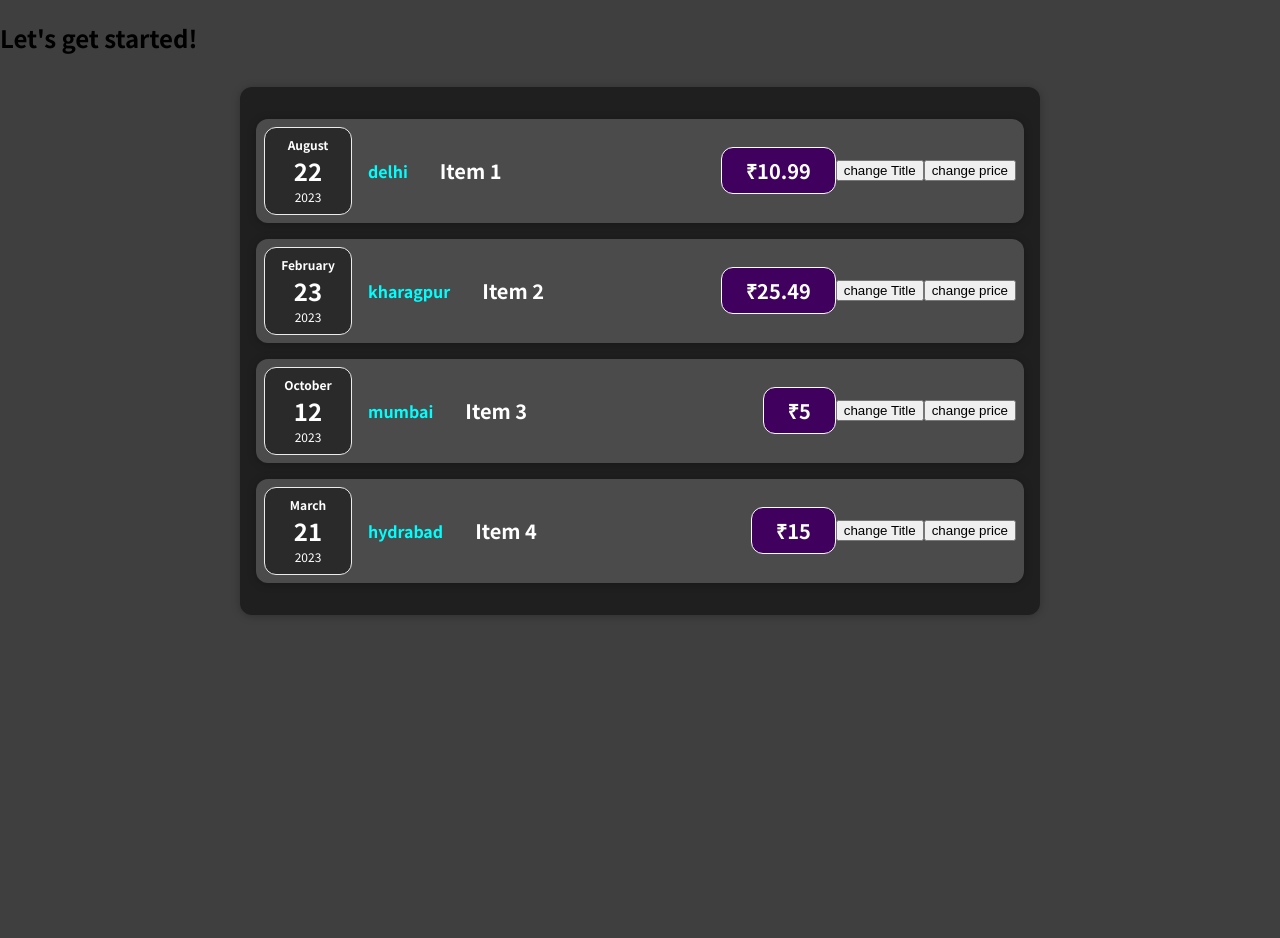
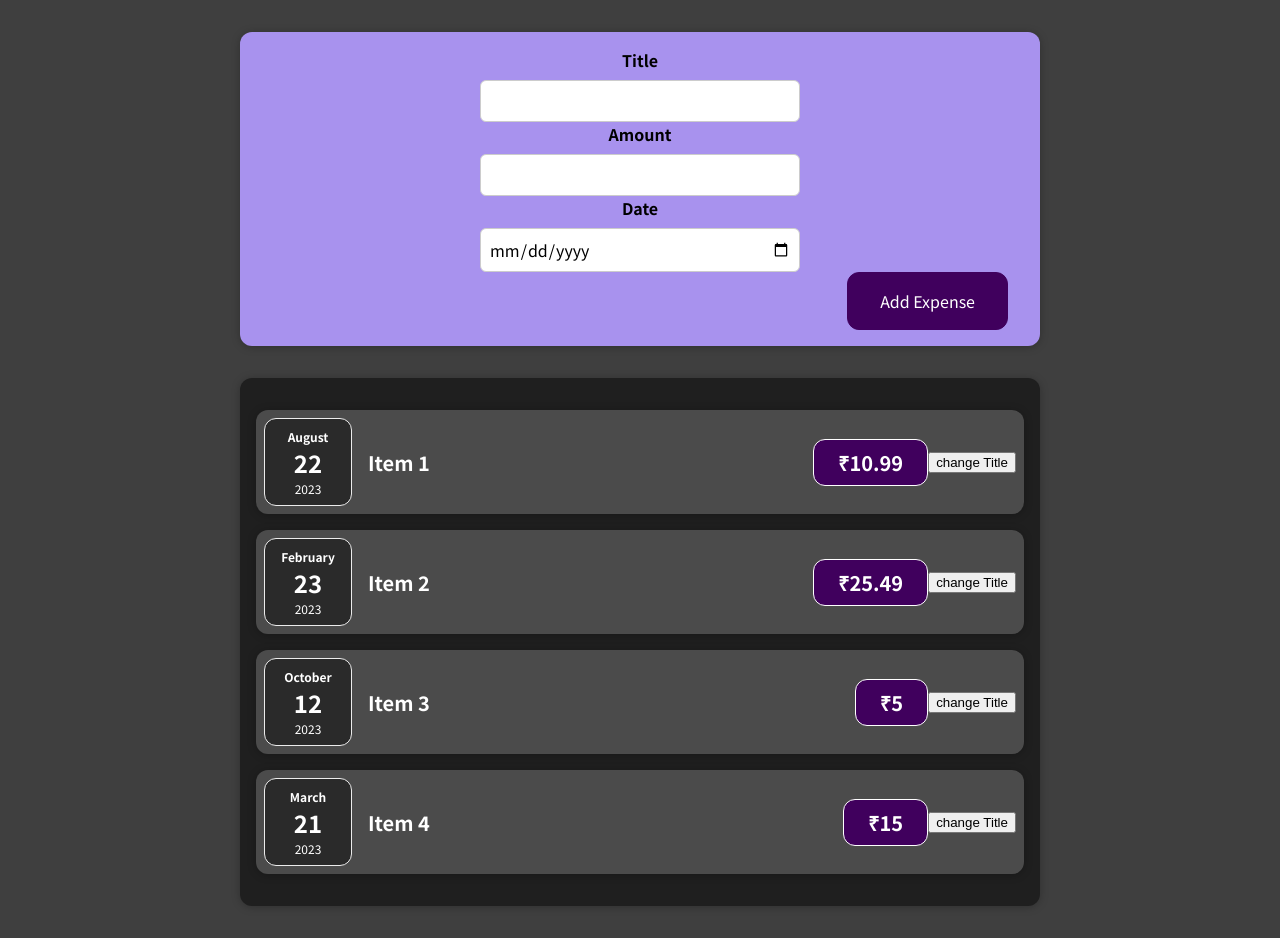
Before and after one commit to abhishek112031/Expensetracker-React, a React (Create React App) app: page / in a window 1280 px wide. Before the commit the page ends 800 px from the top, so only its background shows below. Built offline with nearby package versions, Linux system fonts and the light colour scheme.

Commit message:
form element:onChange Functionality

```diff
--- a/src/App.js
+++ b/src/App.js
@@ -3,6 +3,7 @@
 import React from 'react';
 
 import Expenses from './components/Expenses/Expenses'
+import NewExpense from './components/NewExpense/NewExpense';
 
 
 
@@ -41,7 +42,7 @@ const  App=()=> {
   //modern syntax:
   return (
     <div>
-      <h2 className='heading'>Let's get started!</h2>
+      <NewExpense/>
       {/* <ExpenseComponent items={expenses}/> */}
       <Expenses items={expenses}/>
 
--- a/src/components/Expenses/ExpenseCpmponent.js
+++ b/src/components/Expenses/ExpenseCpmponent.js
@@ -6,7 +6,7 @@ import ExpenseDate from './ExpenseDate';
 
 const  ExpenseComponent=(props) =>{
     const [title,setTitle]=useState(props.title)
-    const [price,setPrice]=useState(props.amount)
+    // const [price,setPrice]=useState(props.amount)
 
 
     //looping:
@@ -29,20 +29,19 @@ const  ExpenseComponent=(props) =>{
         setTitle('updated!')
         console.log('button is clicked!!!',title)
     }
-    const priceChangeClickHandeller=()=>{
-        setPrice('100')
-        console.log('button is clicked!!!',price)
-    }
+    // const priceChangeClickHandeller=()=>{
+    //     setPrice('100')
+    //     console.log('button is clicked!!!',price)
+    // }
     return (
         <Card className='expense-item'>
            <ExpenseDate date={props.date}/>
            <div className='expense-item__description'>
-                <h4 className='location'>{props.LocationOfExpenditure}</h4>
                 <h2>{title}</h2>
-                <div className='expense-item__price'>₹{price}</div>
+                <div className='expense-item__price'>₹{props.amount}</div>
            </div>
            <button onClick={titleChangeClickHandeller}>change Title</button>
-           <button onClick={priceChangeClickHandeller}>change price</button>
+           {/* <button onClick={priceChangeClickHandeller}>change price</button> */}
 
         </Card>
     )
--- a/src/components/Expenses/Expenses.js
+++ b/src/components/Expenses/Expenses.js
@@ -14,10 +14,10 @@ const Expenses=(props) =>{
 
     return (
         <Card className='expenses'>
-            <ExpenseComponent title={props.items[0].title} amount={props.items[0].amount} date={props.items[0].date} LocationOfExpenditure={props.items[0].LocationOfExpenditure} />
-            <ExpenseComponent title={props.items[1].title} amount={props.items[1].amount} date={props.items[1].date} LocationOfExpenditure={props.items[1].LocationOfExpenditure} />
-            <ExpenseComponent title={props.items[2].title} amount={props.items[2].amount} date={props.items[2].date} LocationOfExpenditure={props.items[2].LocationOfExpenditure} />
-            <ExpenseComponent title={props.items[3].title} amount={props.items[3].amount} date={props.items[3].date} LocationOfExpenditure={props.items[3].LocationOfExpenditure} />
+            <ExpenseComponent title={props.items[0].title} amount={props.items[0].amount} date={props.items[0].date}  />
+            <ExpenseComponent title={props.items[1].title} amount={props.items[1].amount} date={props.items[1].date}/>
+            <ExpenseComponent title={props.items[2].title} amount={props.items[2].amount} date={props.items[2].date}  />
+            <ExpenseComponent title={props.items[3].title} amount={props.items[3].amount} date={props.items[3].date} />
         </Card>
     )
 
--- /dev/null
+++ b/src/components/NewExpense/ExpenseForm.css
@@ -0,0 +1,26 @@
+.new-expense__controls {
+    display: flex;
+    flex-wrap: wrap;
+    gap: 1rem;
+    margin-bottom: 1rem;
+    text-align: left;
+  }
+
+  .new-expense__control label {
+    font-weight: bold;
+    margin-bottom: 0.5rem;
+    display: block;
+  }
+
+  .new-expense__control input {
+    font: inherit;
+    padding: 0.5rem;
+    border-radius: 6px;
+    border: 1px solid #ccc;
+    width: 20rem;
+    max-width: 100%;
+  }
+
+  .new-expense__actions {
+    text-align: right;
+  }
--- /dev/null
+++ b/src/components/NewExpense/ExpenseForm.js
@@ -0,0 +1,31 @@
+import React from 'react';
+import './ExpenseForm.css';
+
+const ExpenseForm = () => {
+    const titleChangeHandeller=(event)=>{
+        console.log(event.target.value)
+    }
+    return (
+        <form>
+            <div className='new-expense__control'>
+                <div className='new-expense__control'>
+                    <label>Title</label>
+                    <input type='text' onChange={titleChangeHandeller}  />
+                </div>
+                <div className='new-expense__control'>
+                    <label>Amount</label>
+                    <input type='number' min='0.01' step='0.01' />
+                </div>
+                <div className='new-expense__control'>
+                    <label>Date</label>
+                    <input type='date' min='2019-01-01' step='2023-01-01' />
+                </div>
+            </div>
+            <div className='new-expense__actions'>
+                <button type='submit'>Add Expense</button>
+            </div>
+        </form>
+    )
+
+}
+export default ExpenseForm;
--- /dev/null
+++ b/src/components/NewExpense/NewExpense.css
@@ -0,0 +1,38 @@
+.new-expense {
+    background-color: #a892ee;
+    padding: 1rem;
+    margin: 2rem auto;
+    width: 50rem;
+    max-width: 95%;
+    border-radius: 12px;
+    text-align: center;
+    box-shadow: 0 1px 8px rgba(0, 0, 0, 0.25);
+}
+
+.new-expense button {
+    font: inherit;
+    cursor: pointer;
+    padding: 1rem 2rem;
+    border: 1px solid #40005d;
+    background-color: #40005d;
+    color: white;
+    border-radius: 12px;
+    margin-right: 1rem;
+}
+
+.new-expense button:hover,
+.new-expense button:active {
+    background-color: #510674;
+    border-color: #510674;
+}
+
+.new-expense button.alternative {
+    color: #220131;
+    border-color: transparent;
+    background-color: transparent;
+}
+
+.new-expense button.alternative:hover,
+.new-expense button.alternative:active {
+    background-color: #ddb3f8;
+}
--- /dev/null
+++ b/src/components/NewExpense/NewExpense.js
@@ -0,0 +1,14 @@
+import React from 'react';
+
+import ExpenseForm from './ExpenseForm';
+import './NewExpense.css';
+
+const NewExpense=()=>{
+    return(
+        <div className='new-expense'>
+            <ExpenseForm/>
+        </div>
+    )
+
+}
+export default NewExpense;
```
